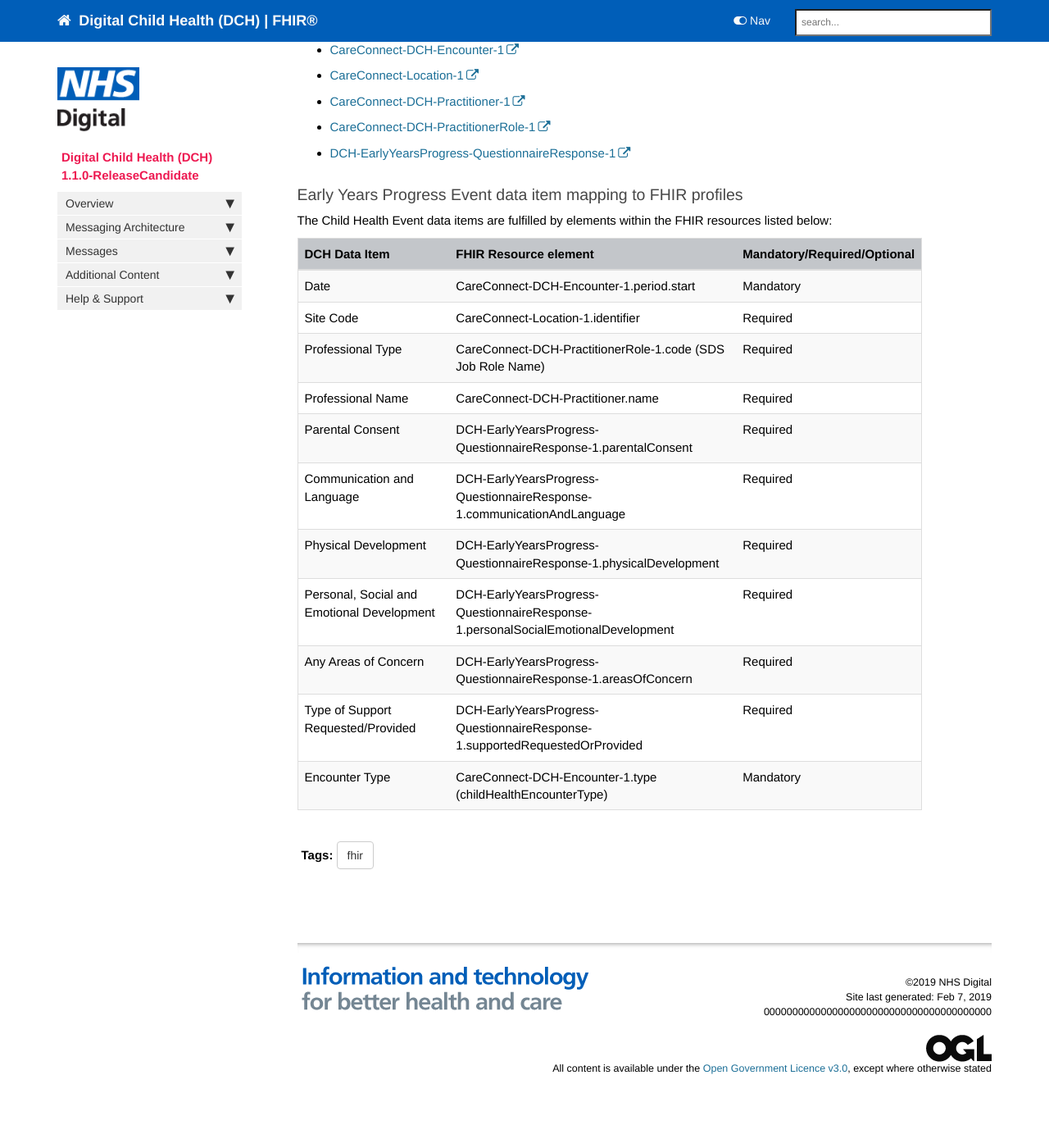
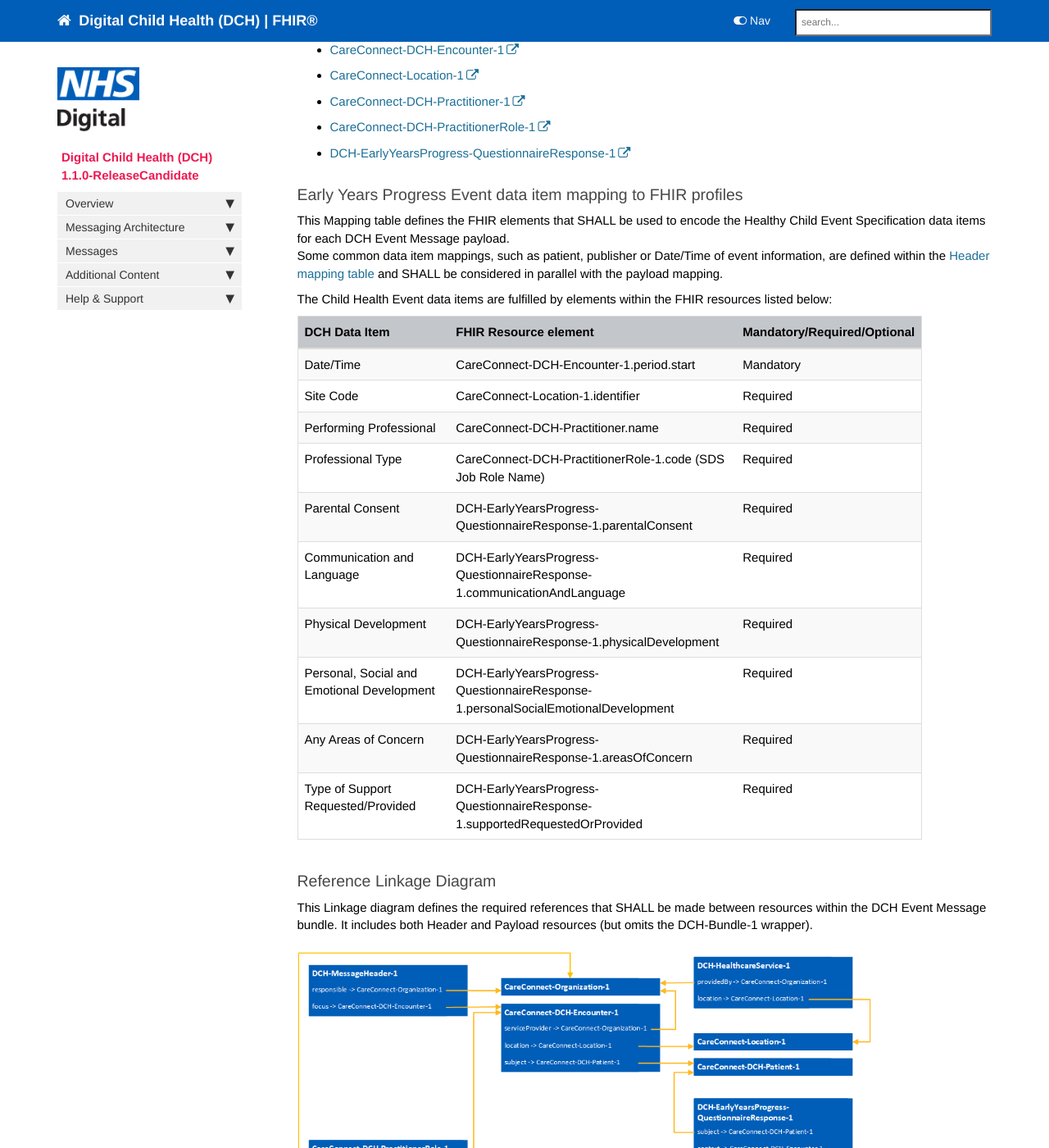
Before and after one commit to nhsconnect/Digital-Child-Health-STU3, a Jekyll site: the page built from pages/explore/explore_early_years_progress.md, in a window 1280 px wide and 1400 px high, scrolled down 358 px. Shown: the whole window at 82% size. Built offline with Jekyll 4.4.1, drawn with Linux system fonts in a browser that asks for light colours; nearby versions of some CDN libraries; comment, search, counter and statistics services are not loaded; before the commit the page ends 1731 px from its top, so only the background shows below that.

Commit message:
Updates to Early Years Progress IG page

```diff
--- a/pages/explore/explore_early_years_progress.md
+++ b/pages/explore/explore_early_years_progress.md
@@ -22,18 +22,33 @@ The following FHIR profiles are used to form the Early Years Progress Event Mess
 
 ### Early Years Progress Event data item mapping to FHIR profiles ###
 
+This Mapping table defines the FHIR elements that SHALL be used to encode the Healthy Child Event Specification data items for each DCH Event Message payload.
+Some common data item mappings, such as patient, publisher or Date/Time of event information, are defined within the [Header mapping table](explore_event_header_design.html) and SHALL be considered in parallel with the payload mapping.
+
 The Child Health Event data items are fulfilled by elements within the FHIR resources listed below:
 
 | DCH Data Item                              | FHIR Resource element                                               | Mandatory/Required/Optional |
 |--------------------------------------------|---------------------------------------------------------------------|-----------------------------|
-| Date                                       | CareConnect-DCH-Encounter-1.period.start                            | Mandatory                   |
-| Site Code                                  | CareConnect-Location-1.identifier                               | Required                   |
-| Professional Type                          | CareConnect-DCH-PractitionerRole-1.code (SDS Job Role Name) | Required                    |
-| Professional Name                          | CareConnect-DCH-Practitioner.name                                   | Required                    |
+| Date/Time                                  | CareConnect-DCH-Encounter-1.period.start                            | Mandatory                   |
+| Site Code                                  | CareConnect-Location-1.identifier                                   | Required                    |
+| Performing Professional                    | CareConnect-DCH-Practitioner.name                                   | Required                    |
+| Professional Type                          | CareConnect-DCH-PractitionerRole-1.code (SDS Job Role Name)         | Required                    |
 | Parental Consent                           | DCH-EarlyYearsProgress-QuestionnaireResponse-1.parentalConsent                        | Required                    |
 | Communication and Language                 | DCH-EarlyYearsProgress-QuestionnaireResponse-1.communicationAndLanguage                    | Required                    |
 | Physical Development                       | DCH-EarlyYearsProgress-QuestionnaireResponse-1.physicalDevelopment                    | Required                    |
 | Personal, Social and Emotional Development | DCH-EarlyYearsProgress-QuestionnaireResponse-1.personalSocialEmotionalDevelopment                    | Required                    |
 | Any Areas of Concern                       | DCH-EarlyYearsProgress-QuestionnaireResponse-1.areasOfConcern                    | Required                    |
 | Type of Support Requested/Provided         | DCH-EarlyYearsProgress-QuestionnaireResponse-1.supportedRequestedOrProvided                    | Required                    |
-| Encounter Type                             | CareConnect-DCH-Encounter-1.type (childHealthEncounterType)           | Mandatory                   |
+
+
+### Reference Linkage Diagram ###
+
+This Linkage diagram defines the required references that SHALL be made between resources within the DCH Event Message bundle. It includes both Header and Payload resources (but omits the DCH-Bundle-1 wrapper).
+
+<img src="images/explore/EarlyYearsProgress.png">
+
+### Examples ###
+
+<script src="https://gist.github.com/IOPS-DEV/6ece8304c418ddb441859020cbfed5b3.js"></script>
+
+<script src="https://gist.github.com/IOPS-DEV/747b388edfb6235eae358a9bed994dca.js"></script>
```
Also changed, not shown: images/explore/EarlyYearsProgress.png (added).
